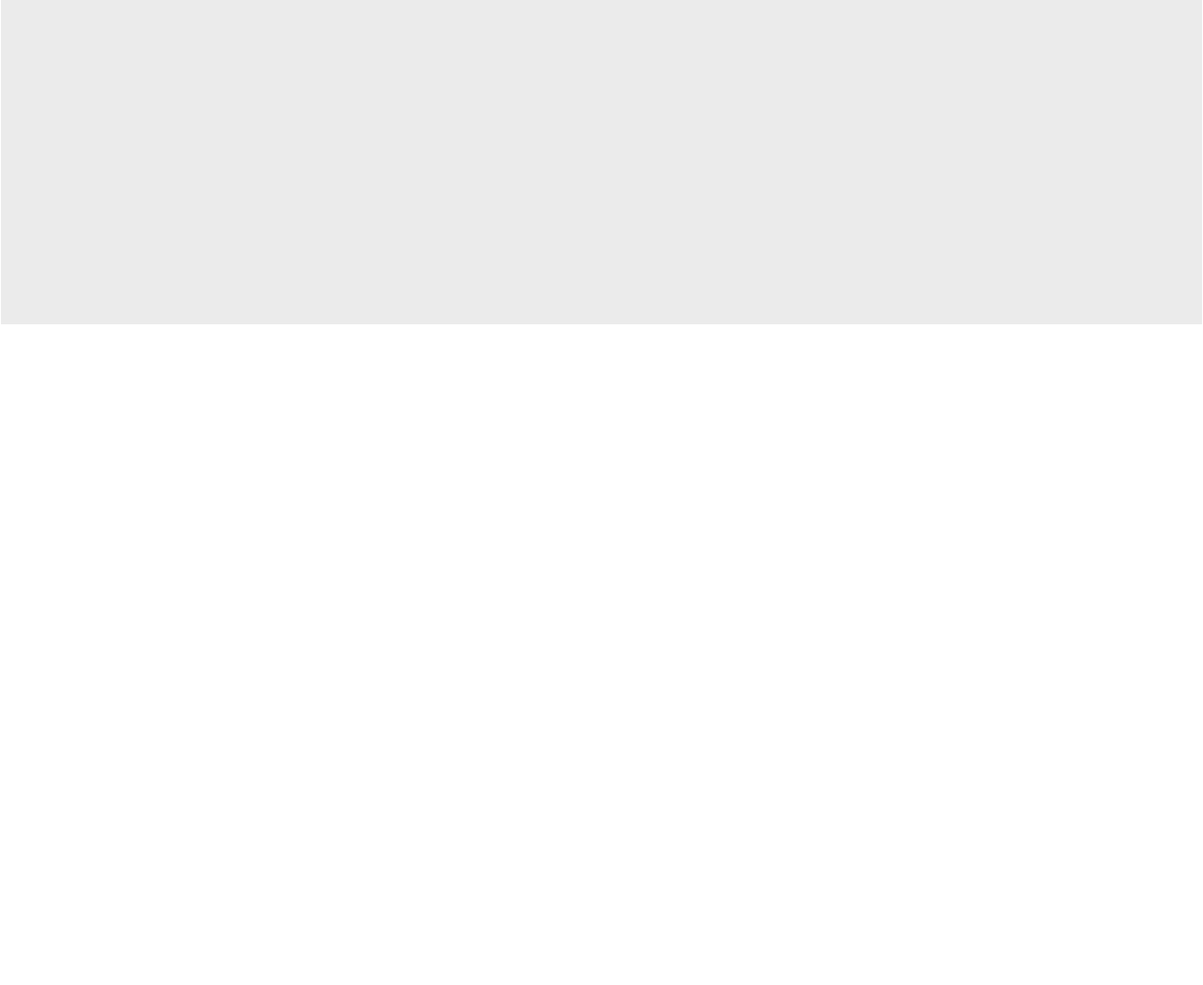
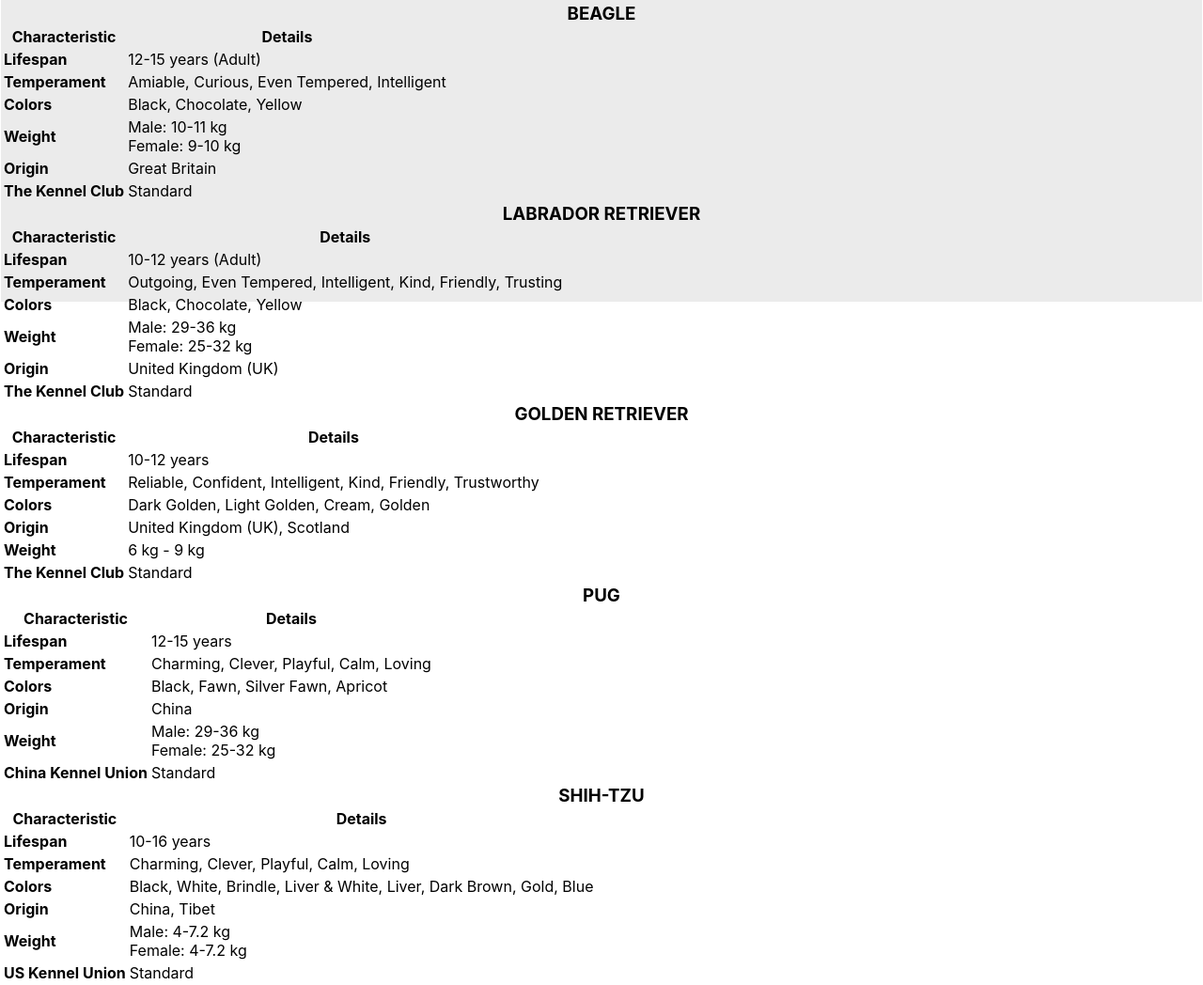
Before and after one commit to Prasuuu/website, a plain HTML site: page index.html in a window 1280 px wide. Shown: the part 558-1606 px from the top of the page at 94% size. Before the commit the page ends 904 px from the top, so only its background shows below. Drawn offline with nearby package versions, Linux system fonts and the light colour scheme.

Commit message:
index.html

```diff
--- a/index.html
+++ b/index.html
@@ -5,34 +5,11 @@
         <link rel="stylesheet" href="styles.css">
     </head>
 <body>
+    <div id="includedContent"></div>
     <div class="wrapper">
-        <header>
-           <a href="#"> <img src="logo.jpg"  alt="logo"></a>
-
-           <nav>
-                <ul>
-                    <li><a href="home.html">Home</a></li>
-                    <li><a href="">Services</a>
-                        <ul class="submenu">
-                            <li><a href="#">Adopt</a></li>
-                            <li><a href="#">Sell</a></li>
-                            <li><a href="#">Buy</a></li>
-
-                        </ul>
-                    </li>
-                    <li><a href="">Camp Bow Wow</a></li>
-                    <li><a href="">Adopt</a></li>
-                    <li><a href="">Contact-us</a></li>
-                    <li><a href="">About-us!</a></li>
-                    <li><a href="selife.html" class="btn">Sign-up</a></li>
-                </ul>
-
-
-           </nav>
-        </header>
         <section id="home">
             <div class="slide-wrapper">
-                <div class="slider pic-1"></div>
+                <div class="slider pic-1" data-content="Content for image 1"></div>
                 <div class="slider pic-2 "></div>
                 <div class="slider pic-3"></div>
                 <div class="slider pic-4"></div>
@@ -40,9 +17,197 @@
 
             </div>
 
+
+<div class="content-wrapper">
+    <div id="content1" class="content">
+
+        <table>
+
+                 <h3 align="center">BEAGLE</h3>
+
+            <tr>
+                <th>Characteristic</th>
+                <th>Details</th>
+            </tr>
+            <tr>
+                <td><b>Lifespan</b></td>
+                <td>12-15 years (Adult)</td>
+            </tr>
+            <tr>
+                <td><b>Temperament</b></td>
+                <td>Amiable, Curious, Even Tempered, Intelligent</td>
+            </tr>
+            <tr>
+                <td><b>Colors</b></td>
+                <td>Black, Chocolate, Yellow</td>
+            </tr>
+            <tr>
+                <td><b>Weight</b></td>
+                <td>Male: 10-11 kg<br>Female: 9-10 kg</td>
+            </tr>
+            <tr>
+                <td><b>Origin</b></td>
+                <td>Great Britain</td>
+            </tr>
+            <tr>
+                <td><b>The Kennel Club</b></td>
+                <td>Standard</td>
+            </tr>
+        </table>
+    </div>
+    <div id="content2" class="content">
+
+        <table>
+
+            <h3 align="center">LABRADOR RETRIEVER</h3>
+            <tr>
+                <th>Characteristic</th>
+                <th>Details</th>
+            </tr>
+            <tr>
+                <td><b>Lifespan</b></td>
+                <td>10-12 years (Adult)</td>
+            </tr>
+            <tr>
+                <td><b>Temperament</b></td>
+                <td>Outgoing, Even Tempered, Intelligent, Kind, Friendly, Trusting</td>
+            </tr>
+            <tr>
+                <td><b>Colors</b></td>
+                <td>Black, Chocolate, Yellow</td>
+            </tr>
+            <tr>
+                <td><b>Weight</b></td>
+                <td>Male: 29-36 kg<br>Female: 25-32 kg</td>
+            </tr>
+            <tr>
+                <td><b>Origin</b></td>
+                <td>United Kingdom (UK)</td>
+            </tr>
+            <tr>
+                <td><b>The Kennel Club</b></td>
+                <td>Standard</td>
+            </tr>
+        </table>
+    </div>
+    <div id="content3" class="content">
+
+        <table>
+            <h3 align="center">GOLDEN RETRIEVER</h3>
+            <tr>
+                <th>Characteristic</th>
+                <th>Details</th>
+            </tr>
+            <tr>
+                <td><b>Lifespan</b></td>
+                <td>10-12 years</td>
+            </tr>
+            <tr>
+                <td><b>Temperament</b></td>
+                <td>Reliable, Confident, Intelligent, Kind, Friendly, Trustworthy</td>
+            </tr>
+            <tr>
+                <td><b>Colors</b></td>
+                <td>Dark Golden, Light Golden, Cream, Golden</td>
+            </tr>
+            <tr>
+                <td><b>Origin</b></td>
+                <td>United Kingdom (UK), Scotland</td>
+            </tr>
+            <tr>
+                <td><b>Weight</b></td>
+                <td>6 kg - 9 kg</td>
+            </tr>
+            <tr>
+                <td><b>The Kennel Club</b></td>
+                <td>Standard</td>
+            </tr>
+        </table>
+     </div>
+    <div id="content4" class="content">
+
+        <table>
+            <h3 align="center">PUG</h3>
+            <tr>
+                <th>Characteristic</th>
+                <th>Details</th>
+            </tr>
+            <tr>
+                <td><b>Lifespan</b></td>
+                <td>12-15 years</td>
+            </tr>
+            <tr>
+                <td><b>Temperament</b></td>
+                <td>Charming, Clever, Playful, Calm, Loving</td>
+            </tr>
+            <tr>
+                <td><b>Colors</b></td>
+                <td>Black, Fawn, Silver Fawn, Apricot</td>
+            </tr>
+            <tr>
+                <td><b>Origin</b></td>
+                <td>China</td>
+            </tr>
+            <tr>
+                <td><b>Weight</b></td>
+                <td>Male: 29-36 kg<br>Female: 25-32 kg</td>
+            </tr>
+            <tr>
+                <td><b>China Kennel Union</b></td>
+                <td>Standard</td>
+            </tr>
+        </table>
+    </div>
+    <div id="content5" class="content">
+
+        <table>
+            <h3 align="center">SHIH-TZU</h3>
+            <tr>
+                <th>Characteristic</th>
+                <th>Details</th>
+            </tr>
+            <tr>
+                <td><b>Lifespan</b></td>
+                <td>10-16 years</td>
+            </tr>
+            <tr>
+                <td><b>Temperament</b></td>
+                <td>Charming, Clever, Playful, Calm, Loving</td>
+            </tr>
+            <tr>
+                <td><b>Colors</b></td>
+                <td>Black, White, Brindle, Liver & White, Liver, Dark Brown, Gold, Blue</td>
+            </tr>
+            <tr>
+                <td><b>Origin</b></td>
+                <td>China, Tibet</td>
+            </tr>
+            <tr>
+                <td><b>Weight</b></td>
+                <td>Male: 4-7.2 kg<br>Female: 4-7.2 kg</td>
+            </tr>
+            <tr>
+                <td><b>US Kennel Union</b></td>
+                <td>Standard</td>
+            </tr>
+        </table>
+
+    </div>
+</div>
+
         </section>
     </div>
 
-    <script src="script.js"></script>
+    <script src="https://ajax.googleapis.com/ajax/libs/jquery/3.7.1/jquery.min.js"></script>
+    <script src="script.js">
+        // setTimeout(function() {
+            // <iframe src="header.html" frameborder="0" width="100%" height="600"></iframe>
+        // }, 100);
+
+
+    </script>
+    <footer class="footer">
+        <p>&copy; 2024 Prasu's Pet Kin. All rights reserved.</p>
+   </footer>
 </body>
 </html>
```
